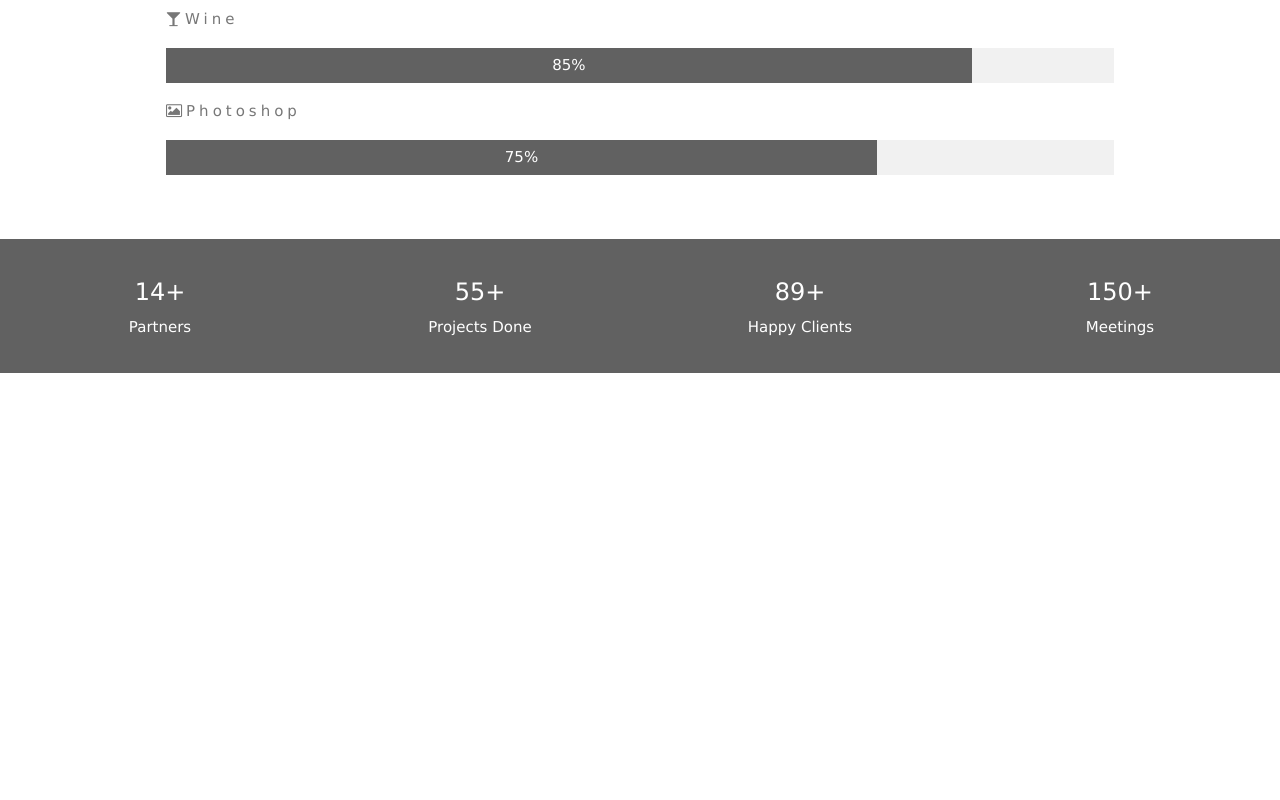
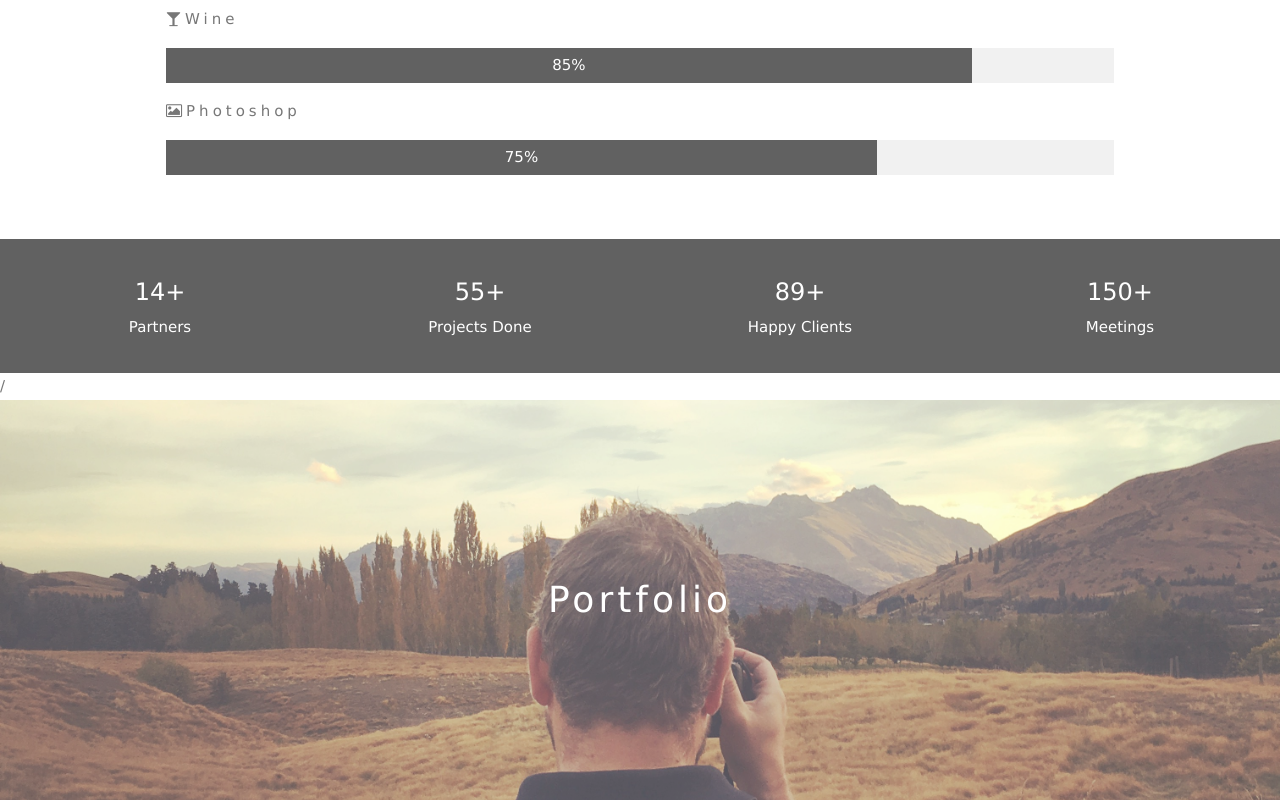
Before and after one commit to rahmona-henry/jimgrifffiths, a website: page client/index.html in a window 1280 px wide. Shown: the part 1792-2592 px from the top of the page. Before the commit the page ends 2165 px from the top, so only its background shows below. Drawn offline with nearby package versions, Linux system fonts and the light colour scheme.

Commit message:
second parrallax added

```diff
--- a/client/index.html
+++ b/client/index.html
@@ -88,8 +88,12 @@
     Meetings
   </div>
 </div>
-
-
+<!-- Second Parrallax Image with Portfolio Text -->
+/<div class="bgimg-2 w3-display-container w3-opacity-min">
+  <div class="w3-display-middle">
+    <span class="w3-xxlarge w3-text-white w3-wide">Portfolio</span>
+  </div>
+</div>
 
 
 
--- a/client/main.css
+++ b/client/main.css
@@ -16,3 +16,8 @@ body, html {
     background-image: url('jim6.jpg');
     min-height: 100%;
 }
+
+ .bgimg-2 {
+  background-image: url("jim.jpg");
+  min-height:400px;
+}
```
